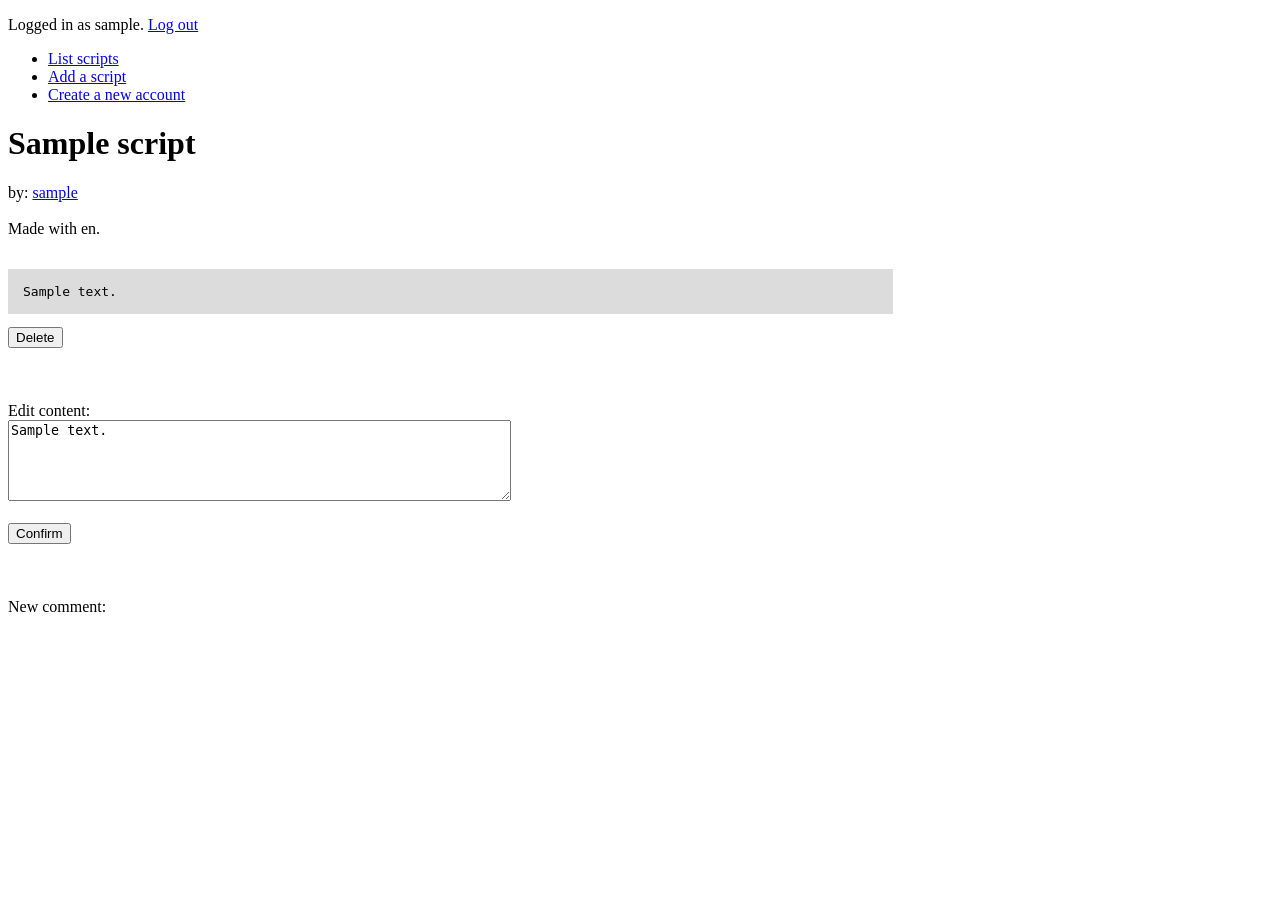
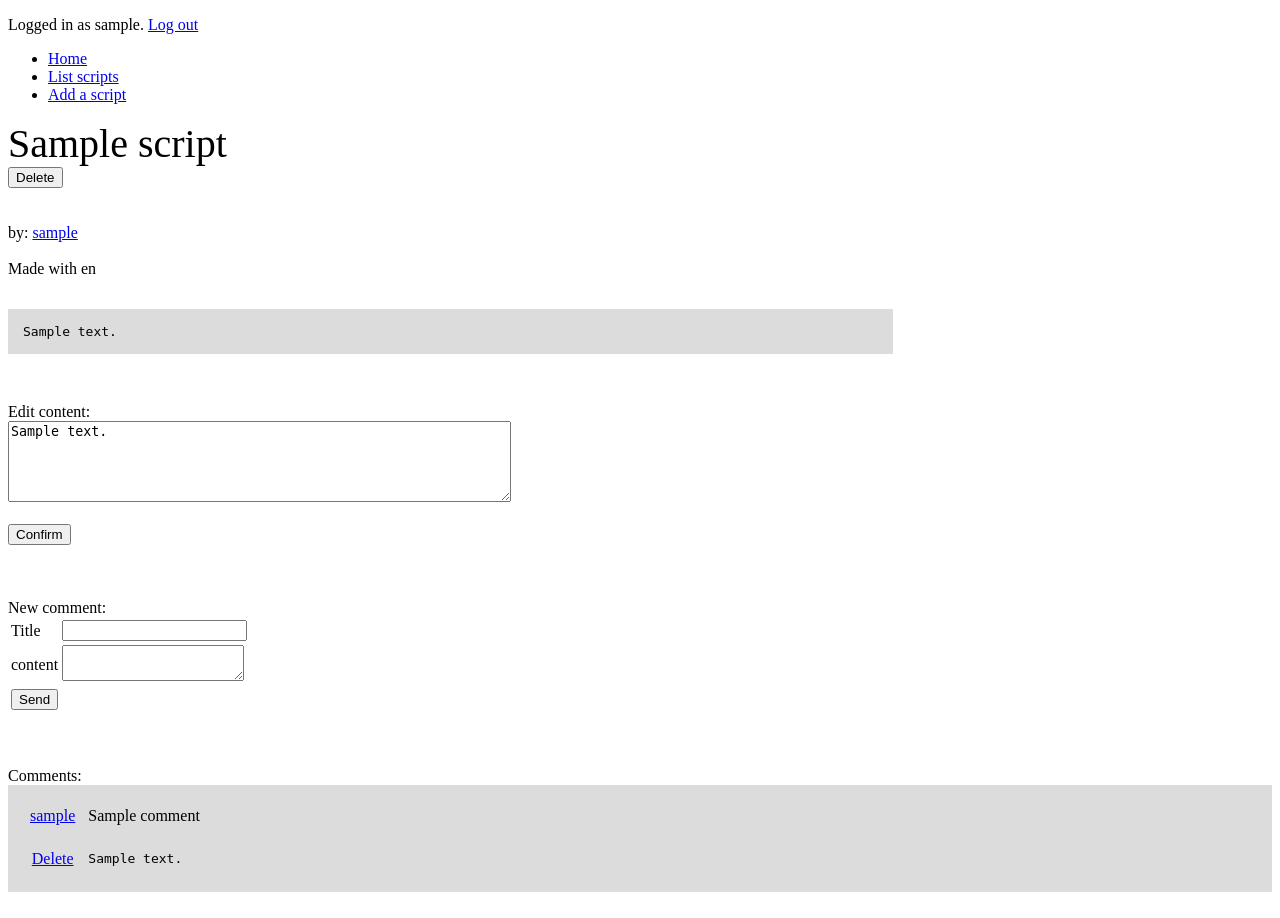
Before and after one commit to SirVeggie/Tsoha, a Flask app: page /scripts/1/ in a window 1280 px wide. Before the commit the page ends 612 px from the top, so only its background shows below. Run offline with Flask 2, Linux system fonts and the light colour scheme; a user stored in the database is signed in; tables that the repository leaves empty hold one stand-in row (values such as "Sample post").

Commit message:
Working comments and deletion
plus an advanced sql query

```diff
--- a/application/__init__.py
+++ b/application/__init__.py
@@ -20,6 +20,7 @@ from application.scripts import views
 from application.auth import models
 from application.auth import views
 from application.comments import models
+from application.comments import views
 
 
 #Login
--- a/application/auth/views.py
+++ b/application/auth/views.py
@@ -40,6 +40,11 @@ def user_create():
         return render_template("auth/sign-in.html", form = form,
                             error = "- Name has to be at least 3 characters long -")
 
+    u = User.query.filter_by(username=form.username.data).all()
+    if u:
+        return render_template("auth/sign-in.html", form = form,
+                            error = "- A user by that name already exists -")
+
     u = User(form.username.data,
             form.password.data)
 
--- a/application/scripts/views.py
+++ b/application/scripts/views.py
@@ -6,6 +6,7 @@ from application.scripts.models import Script
 from application.scripts.forms import ScriptForm
 from application.auth.models import User
 from application.comments.models import Comment
+from application.comments.forms import CommentForm
 
 
 # GET methods
@@ -14,20 +15,40 @@ from application.comments.models import Comment
 def script_list():
     return render_template("scripts/list.html", scripts = Script.query.all())
 
+
 @app.route("/scripts/new/", methods=["GET"])
 @login_required
 def script_form():
     return render_template("scripts/new.html", form = ScriptForm())
 
+
 @app.route("/scripts/<script_id>/", methods=["GET"])
 def script_show(script_id):
     s = Script.query.get(script_id)
     a = User.query.get(s.author_id)
-    c = Comment.query.filter_by(script_id=script_id).all()
+    cObject = find_comments_with_author_name(script_id)
+
     return render_template("scripts/single.html",
                             script=s,
+                            current_user=current_user,
                             author=a.username,
-                            comments=c)
+                            commentForm=CommentForm(),
+                            commentObject=cObject)
+
+
+@app.route("/scripts/<script_id>/delete_comment/<comment_id>", methods=["GET"])
+@login_required
+def comment_delete(script_id, comment_id):
+    c = Comment.query.get(comment_id)
+    if not c:
+        return redirect(url_for("script_show", script_id=script_id))
+
+    if c.author_id == current_user.id:
+        db.session().delete(c)
+        db.session().commit()
+
+    return redirect(url_for("script_show", script_id=script_id))
+
 
 
 # POST methods
@@ -42,6 +63,11 @@ def script_create():
                         error = "- Name must be at least 5 characters long -\n"
                               + "- Language and content must not be empty -")
 
+    s = Script.query.filter_by(name=form.name.data).all()
+    if s:
+        return render_template("scripts/new.html", form = form,
+                        error = "- A script by that name already exists -")
+
     s = Script(form.name.data,
             form.language.data,
             form.content.data)
@@ -53,6 +79,7 @@ def script_create():
 
     return redirect(url_for("script_list"))
 
+
 @app.route("/scripts/<script_id>/", methods=["POST"])
 @login_required
 def script_modify(script_id):
@@ -62,19 +89,56 @@ def script_modify(script_id):
 
     return redirect("/scripts/" + str(script_id) + "/")
 
+
 @app.route("/scripts/<script_id>/delete", methods=["POST"])
 @login_required
 def script_delete(script_id):
     s = Script.query.get(script_id)
     if not s:
-            return redirect(url_for("script_list"))
-
-    if s.author_id == current_user.id:
-        db.session().delete(s)
-        db.session().commit()
         return redirect(url_for("script_list"))
 
-    return render_template("/scripts/single.html",
-                            script=s,
-                            author=User.query.get(s.author_id).username,
-                            delError="- Only the author can delete this script -")
+    if s.author_id != current_user.id:
+        return redirect(url_for("script_list"))
+
+    delete_comments_on_script(script_id)
+    db.session().delete(s)
+    db.session().commit()
+    return redirect(url_for("script_list"))
+
+
+@app.route("/scripts/<script_id>/comment", methods=["POST"])
+@login_required
+def comment_create(script_id):
+    form = CommentForm(request.form)
+
+    if not form.validate():
+        return redirect(url_for("script_show", script_id=script_id))
+
+    c = Comment(form.title.data,
+                form.content.data)
+    c.author_id = current_user.id
+    c.script_id = script_id
+
+    db.session().add(c)
+    db.session().commit()
+
+    return redirect(url_for("script_show", script_id=script_id))
+
+
+
+#Methods
+def find_comments_with_author_name(script_id):
+    comments = Comment.query.filter_by(script_id=script_id).all()
+
+    response = []
+    for c in comments:
+        author = User.query.get(c.author_id).username
+        response.append({"comment":c, "author":author})
+
+    return response
+
+def delete_comments_on_script(script_id):
+    coms = Comment.query.filter_by(script_id=script_id).all()
+    for c in coms:
+        db.session().delete(c)
+    db.session().commit()
--- a/application/templates/layout.html
+++ b/application/templates/layout.html
@@ -18,9 +18,12 @@
     {% endif %}
 
     <ul>
+      <li><a href="/">Home</a></li>
       <li><a href="{{ url_for('script_list') }}">List scripts</a></li>
       <li><a href="{{ url_for('script_form') }}">Add a script</a></li>
+      {% if not current_user.is_authenticated %}
       <li><a href="{{ url_for('user_create') }}">Create a new account</a></li>
+      {% endif %}
     </ul>
 
     {% block body %}
--- a/application/templates/scripts/single.html
+++ b/application/templates/scripts/single.html
@@ -7,8 +7,19 @@ div.indented {
   left: 15px;
 }
 
+div.comment {
+  background-color: #DCDCDC;
+}
+
+table.padded {
+  padding: 10px
+}
+td.padded {
+  text-align: center;
+  padding: 10px;
+}
+
 pre.code {
-  white-space: pre-wrap;
   background-color: #DCDCDC;
   width: 70%;
 }
@@ -18,9 +29,17 @@ pre.code {
 
 
 {% block body %}
-<h1>{{ script.name }}</h1>
+<span style="font-size: 40px;">{{ script.name }}</span>
+
+{% if current_user.id == script.author_id %}
+<form method="POST" action="{{ url_for('script_delete', script_id=script.id) }}">
+  <input type="submit" value="Delete"/>
+</form>
+{% endif %}
+
+<br><br>
 by: <a href="/account/{{ script.author_id }}">{{ author }}</a><br><br>
-Made with {{ script.language }}.<br><br>
+Made with {{ script.language }}<br><br>
 
 <pre class="code">
 <div class="indented">
@@ -28,12 +47,7 @@ Made with {{ script.language }}.<br><br>
 </div>
 </pre>
 
-
-<form method="POST" action="{{ url_for('script_delete', script_id=script.id) }}">
-  <input type="submit" value="Delete"/> {{ delError }}
-</form>
-
-<br><br><br>
+<br><br>
 
 <form method="POST" action="{{ url_for('script_modify', script_id=script.id) }}">
   Edit content: <br><textarea rows="5" cols="60" name="content">{{ script.content }}</textarea><br><br>
@@ -43,7 +57,51 @@ Made with {{ script.language }}.<br><br>
 <br><br><br>
 
 New comment:
+<form method="POST" action="{{ url_for('comment_create', script_id=script.id) }}">
+  <table>
+    <tr>
+      <td>
+        {{ commentForm.title.label }}
+      </td>
+      <td>
+        {{ commentForm.title }}
+      </td>
+    </tr>
+    <tr>
+      <td>
+        {{ commentForm.content.label }}
+      </td>
+      <td>
+        {{ commentForm.content }}
+      </td>
+    </tr>
+    <tr>
+      <td colspan="2">
+        <input type="submit" value="Send"/>
+      </td>
+    </tr>
+  </table>
+</form>
 
+<br><br><br>
 
-
+Comments:
+{% for com in commentObject %}
+<div class="comment">
+  <table class="padded">
+    <tr>
+      <td class="padded"><a href="/account/{{ com.comment.author_id }}">{{ com.author }}</a></td>
+      <td>{{ com.comment.title }}</td>
+    </tr>
+    <tr>
+    {% if com.comment.author_id == current_user.id %}
+      <td class="padded"><a href="{{ url_for('comment_delete', script_id=script.id, comment_id=com.comment.id) }}">Delete</a></td>
+    {% else %}
+      <td></td>
+    {% endif %}
+      <td><pre>{{ com.comment.content }}</pre></td>
+    </tr>
+  </table>
+</div><br>
+{% endfor %}
 {% endblock %}
--- a/application/views.py
+++ b/application/views.py
@@ -1,6 +1,7 @@
 from flask import render_template
 from application import app
+from application.auth.models import User
 
 @app.route("/")
 def index():
-    return render_template("index.html")
+    return render_template("index.html", active_count=User.number_of_active_users())
```
Also changed, not shown: application/auth/models.py (+14 -0 lines), application/comments/views.py (deleted, +0 -25 lines), application/templates/index.html (+17 -3 lines), application/comments/models.py (line endings or trailing spaces), application/templates/scripts/list.html (indentation only).
